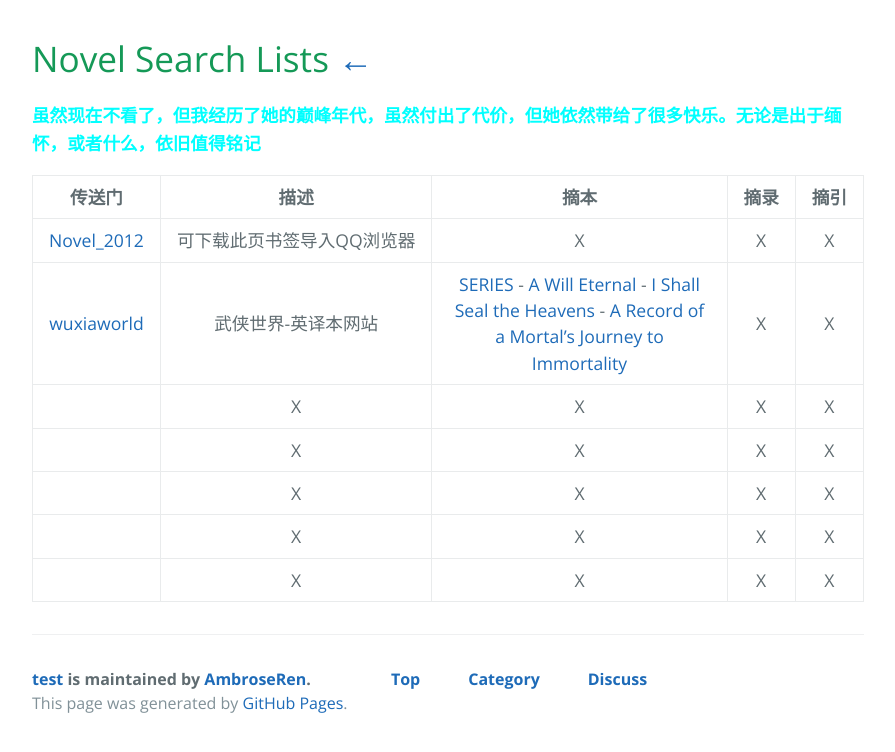
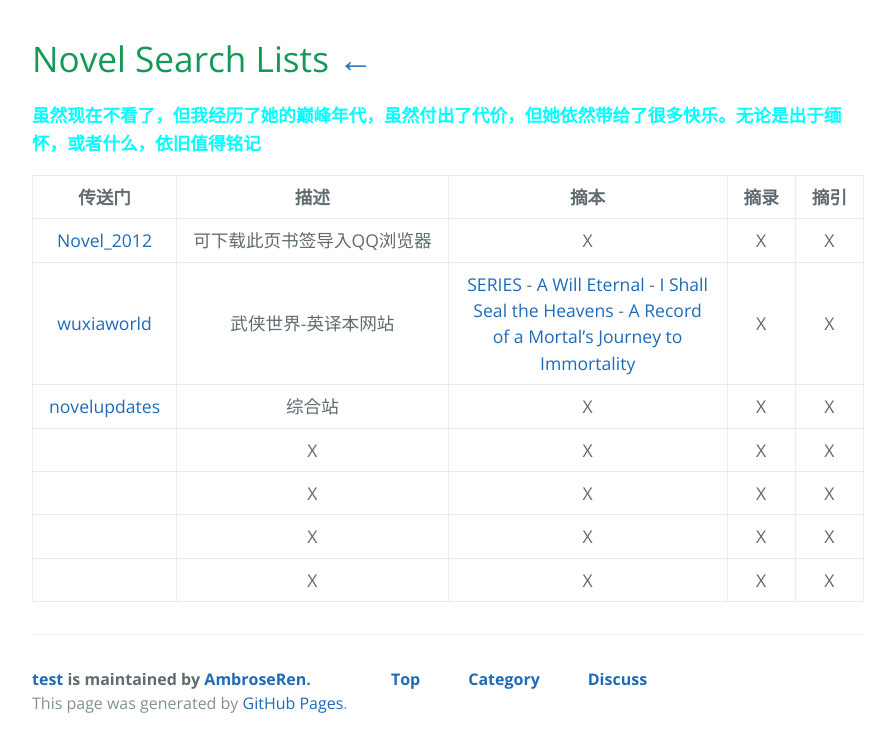
Before and after one commit to AmbroseRen/test, a Jekyll site: the page built from Library/Novel.md, in a window 1280 px wide. Shown: the top 752 px of the page, without its empty margins (192-1087 px from the left). Built offline with Jekyll 4.4.1, drawn with Linux system fonts in a browser that asks for light colours; our own code applies the rules of GitHub Pages for plain Markdown files; the repository's description, which GitHub fills in, is left out.

Commit message:
Update Novel.md

```diff
--- a/Library/Novel.md
+++ b/Library/Novel.md
@@ -6,8 +6,8 @@
 |:---:|:---:|:---:|:---:|:---:|
 | [Novel_2012](Novel/Q_bookmarks_2021_5_21.html) | 可下载此页书签导入QQ浏览器 | X | X | X |
 | [wuxiaworld](https://www.wuxiaworld.com/) | 武侠世界-英译本网站 | [SERIES](https://www.wuxiaworld.com/novels) - [A Will Eternal](https://www.wuxiaworld.com/novel/a-will-eternal) - [I Shall Seal the Heavens](https://www.wuxiaworld.com/novel/i-shall-seal-the-heavens) - [A Record of a Mortal’s Journey to Immortality](https://www.wuxiaworld.com/novel/rmji) | X | X |
+| [novelupdates](https://www.novelupdates.com/) | 综合站 | X | X | X |
 | []() | X | X | X | X |
 | []() | X | X | X | X |
 | []() | X | X | X | X |
 | []() | X | X | X | X |
-| []() | X | X | X | X |
```
